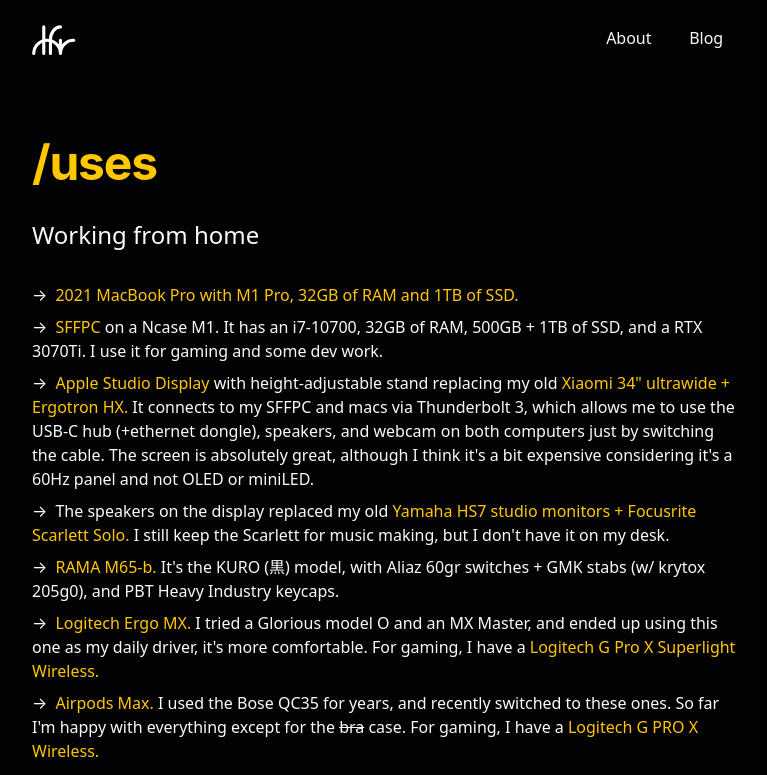
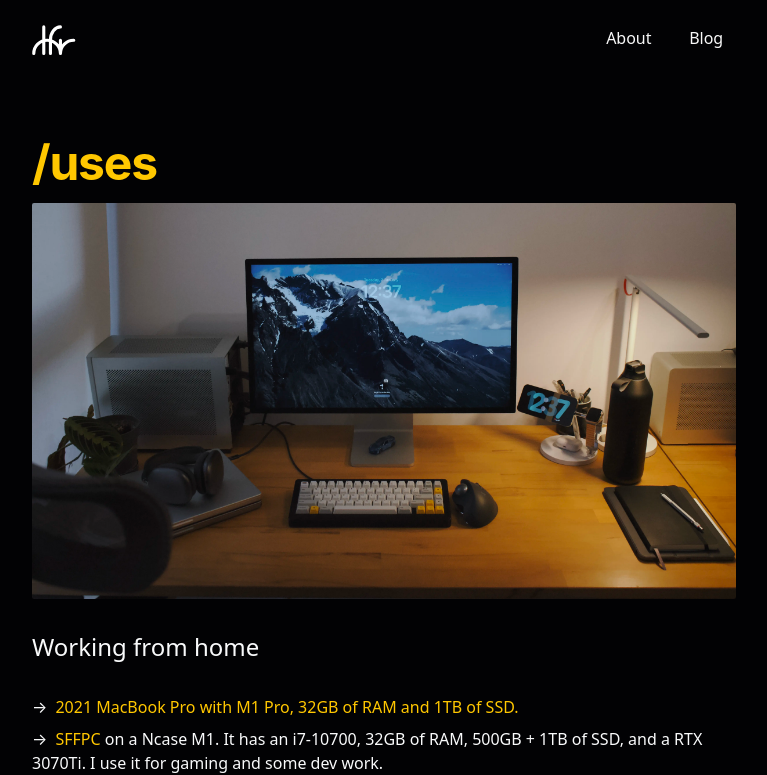
Before and after one commit to dfrico/dfr-web, a Next.js app: page /uses in a window 1280 px wide. Shown: the top 775 px of the page, without its empty margins (256-1023 px from the left). Built offline with nearby package versions, Linux system fonts and the light colour scheme; a web font is replaced by a local one.

Commit message:
new /uses setup pic

```diff
--- a/app/(pages)/uses/page.tsx
+++ b/app/(pages)/uses/page.tsx
@@ -9,17 +9,16 @@
       <h1 className="font-bold font-rubik text-5xl tracking-tight mb-4 mt-16 text-yellow">
         /uses
       </h1>
-      {/* TODO: update pic */}
-      {/* <Image
+      <Image
         className="rounded-sm"
-        src="/img/setup.jpg"
+        src="/img/setup.webp"
         alt="Setup"
         width={maxWidth}
         height={maxWidth / ratio}
         style={{
           objectFit: 'contain',
         }}
-      /> */}
+      />
       <h2 className="mt-8">Working from home</h2>
       <ul className="mb-8">
         <li className="mb-2">
```
Also changed, not shown: public/img/oldsetup.jpg (renamed from public/img/setup.jpg), public/img/setup.webp (added).
